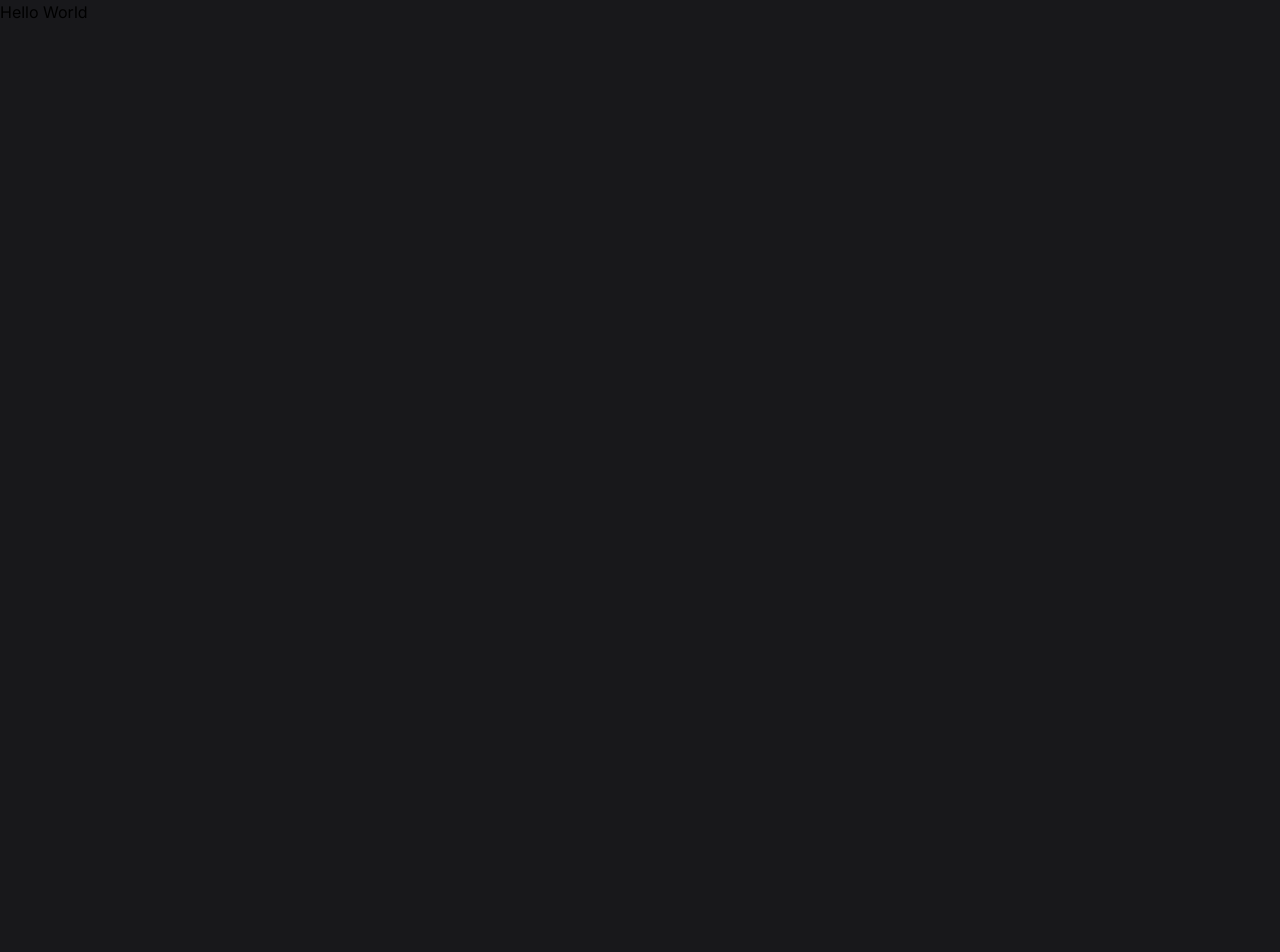
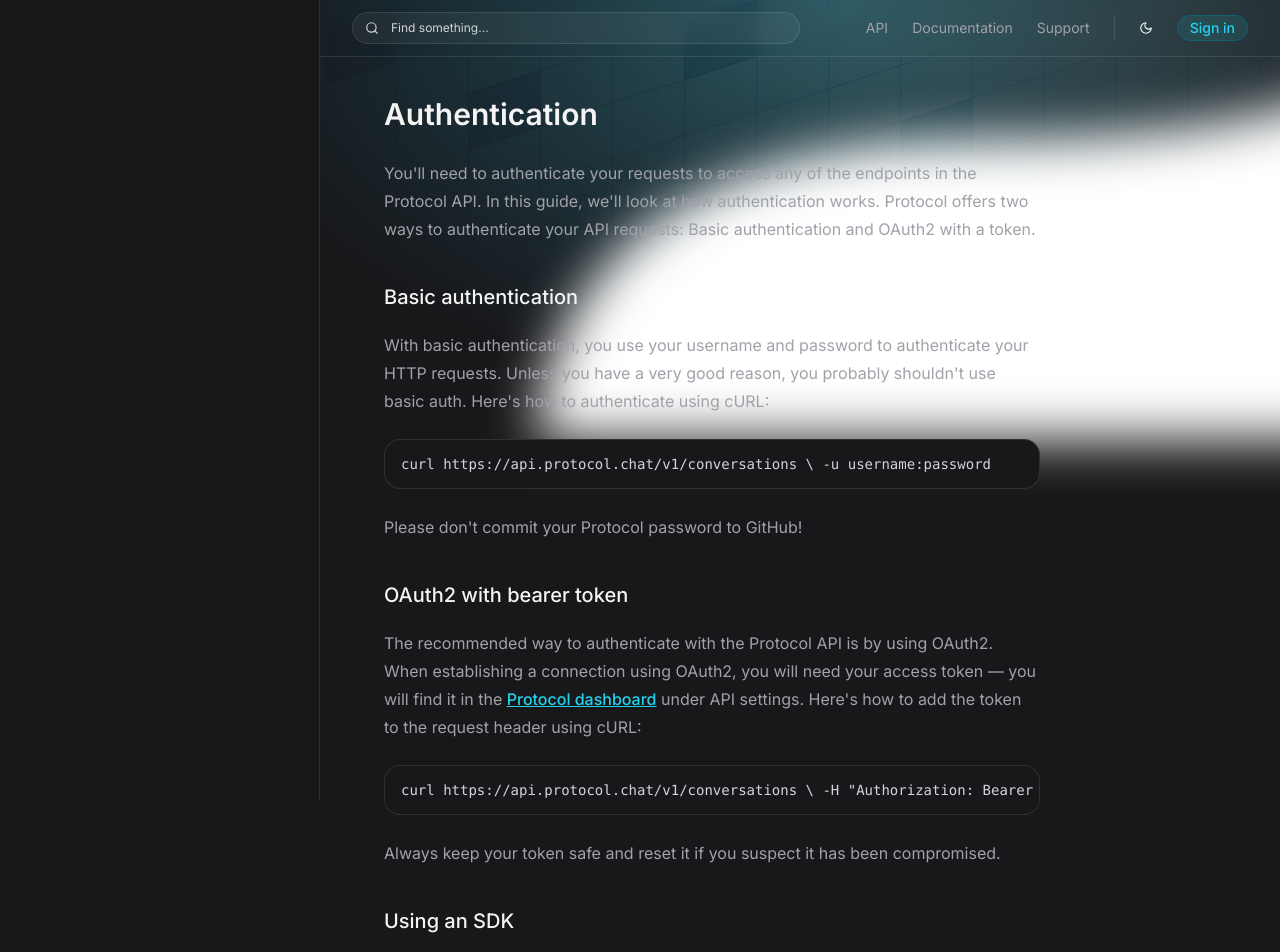
Before and after one commit to fernando-meira/ui-tailwind, a Next.js app: page / in a window 1280 px wide. Shown: the top 952 px of the page. Before the commit the page ends 800 px from the top, so only its background shows below. Built offline with nearby package versions, Linux system fonts and the light colour scheme.

Commit message:
feat: Adjusted page structure and started styling.

```diff
--- a/src/app/layout.tsx
+++ b/src/app/layout.tsx
@@ -1,6 +1,10 @@
+import { Inter } from 'next/font/google';
+
+import { Sidebar } from '../components/Sidebar';
+import { Header } from '../components/Header';
+
 import './globals.css';
-
-import { Inter } from 'next/font/google';
+import { HeroPattern } from '../components/HeroPattern';
 
 const inter = Inter({ subsets: ['latin'] });
 
@@ -16,7 +20,17 @@
 }) {
   return (
     <html lang="en" className={inter.className}>
-      <body className="bg-zinc-900">{children}</body>
+      <body className="bg-zinc-900">
+        <Sidebar />
+
+        <div className="ml-80 relative h-screen">
+          <Header />
+
+          <HeroPattern />
+
+          <div className="py-24 max-w-4xl px-8 mx-auto">{children}</div>
+        </div>
+      </body>
     </html>
   );
 }
--- a/src/app/page.tsx
+++ b/src/app/page.tsx
@@ -1,3 +1,52 @@
 export default function Home() {
-  return <h1>Hello World</h1>;
+  return (
+    <main className="prose prose-invert prose-headings:text-zinc-100 prose-headings:font-semibold prose-h1:text-3xl prose-h2:text-xl prose-h2:font-medium prose-p:text-zinc-400 prose-pre:bg-zinc-900 prose-pre:overflow-hidden prose-pre:border prose-pre:border-white/10 prose-pre:rounded-2xl prose-a:text-cyan-400 overflow-hidden">
+      <h1 id="authentication">Authentication</h1>
+      <p>
+        You&#39;ll need to authenticate your requests to access any of the
+        endpoints in the Protocol API. In this guide, we&#39;ll look at how
+        authentication works. Protocol offers two ways to authenticate your API
+        requests: Basic authentication and OAuth2 with a token.
+      </p>
+      <h2 id="basic-authentication">Basic authentication</h2>
+      <p>
+        With basic authentication, you use your username and password to
+        authenticate your HTTP requests. Unless you have a very good reason, you
+        probably shouldn&#39;t use basic auth. Here&#39;s how to authenticate
+        using cURL:
+      </p>
+      <pre>
+        <code className="language-bash">
+          curl https://api.protocol.chat/v1/conversations \ -u username:password
+        </code>
+      </pre>
+      <p>Please don&#39;t commit your Protocol password to GitHub!</p>
+      <h2 id="oauth2-with-bearer-token">OAuth2 with bearer token</h2>
+      <p>
+        The recommended way to authenticate with the Protocol API is by using
+        OAuth2. When establishing a connection using OAuth2, you will need your
+        access token — you will find it in the{' '}
+        <a href="#">Protocol dashboard</a> under API settings. Here&#39;s how to
+        add the token to the request header using cURL:
+      </p>
+      <pre>
+        <code className="language-bash">
+          curl https://api.protocol.chat/v1/conversations \ -H
+          &quot;Authorization: Bearer token&quot;
+        </code>
+      </pre>
+      <p>
+        Always keep your token safe and reset it if you suspect it has been
+        compromised.
+      </p>
+      <h2 id="using-an-sdk">Using an SDK</h2>
+      <p>
+        If you use one of our official SDKs, you won&#39;t have to worry about
+        any of the above — fetch your access token from the{' '}
+        <a href="#">Protocol dashboard</a> under API settings, and the client
+        library will take care of the rest. All the client libraries use OAuth2
+        behind the scenes.
+      </p>
+    </main>
+  );
 }
--- /dev/null
+++ b/src/components/Header.tsx
@@ -0,0 +1,45 @@
+import { Search, Moon } from 'lucide-react';
+
+export function Header() {
+  return (
+    <header className="fixed top-0 left-80 right-0 px-8 py-3 border-b border-white/10 backdrop-blur flex items-center justify-between">
+      <button className="w-full max-w-md flex items-center gap-3 text-xs text-zinc-300 bg-white/5 border border-white/10 px-3 h-8 rounded-full">
+        <Search size={14} />
+        <span>Find something...</span>
+      </button>
+
+      <div className="flex items-center">
+        <nav className="text-sm flex items-center gap-6">
+          <a
+            className="text-zinc-400 hover:text-zinc-100 transition-colors"
+            href=""
+          >
+            API
+          </a>
+          <a
+            className="text-zinc-400 hover:text-zinc-100 transition-colors"
+            href=""
+          >
+            Documentation
+          </a>
+          <a
+            className="text-zinc-400 hover:text-zinc-100 transition-colors"
+            href=""
+          >
+            Support
+          </a>
+        </nav>
+
+        <div className="flex items-center border-l border-white/10 pl-6 ml-6 gap-6">
+          <button>
+            <Moon size={14} className="text-zinc-100" />
+          </button>
+
+          <button className="border border-cyan-800 bg-cyan-400/10 text-cyan-400 px-3 py-0.5 rounded-full text-sm font-medium hover:border-cyan-400 transition-colors">
+            Sign in
+          </button>
+        </div>
+      </div>
+    </header>
+  );
+}
```
